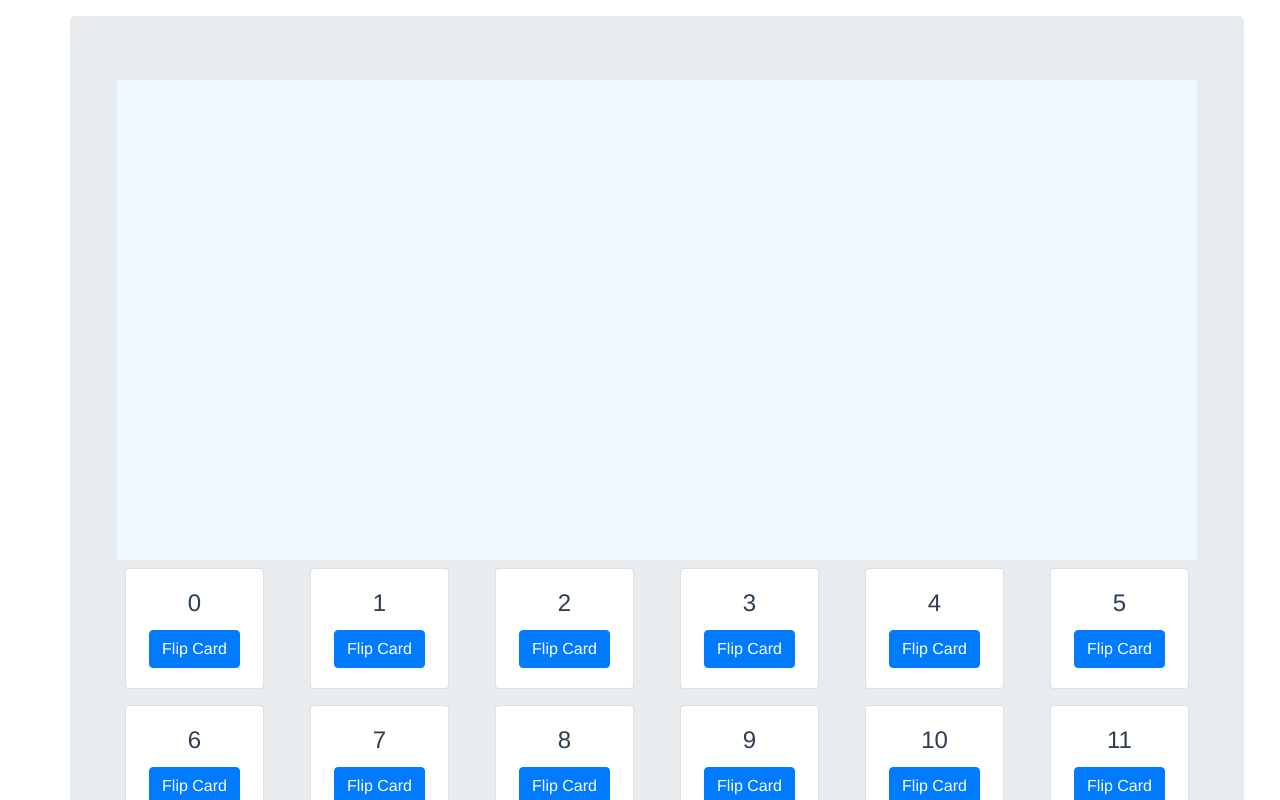
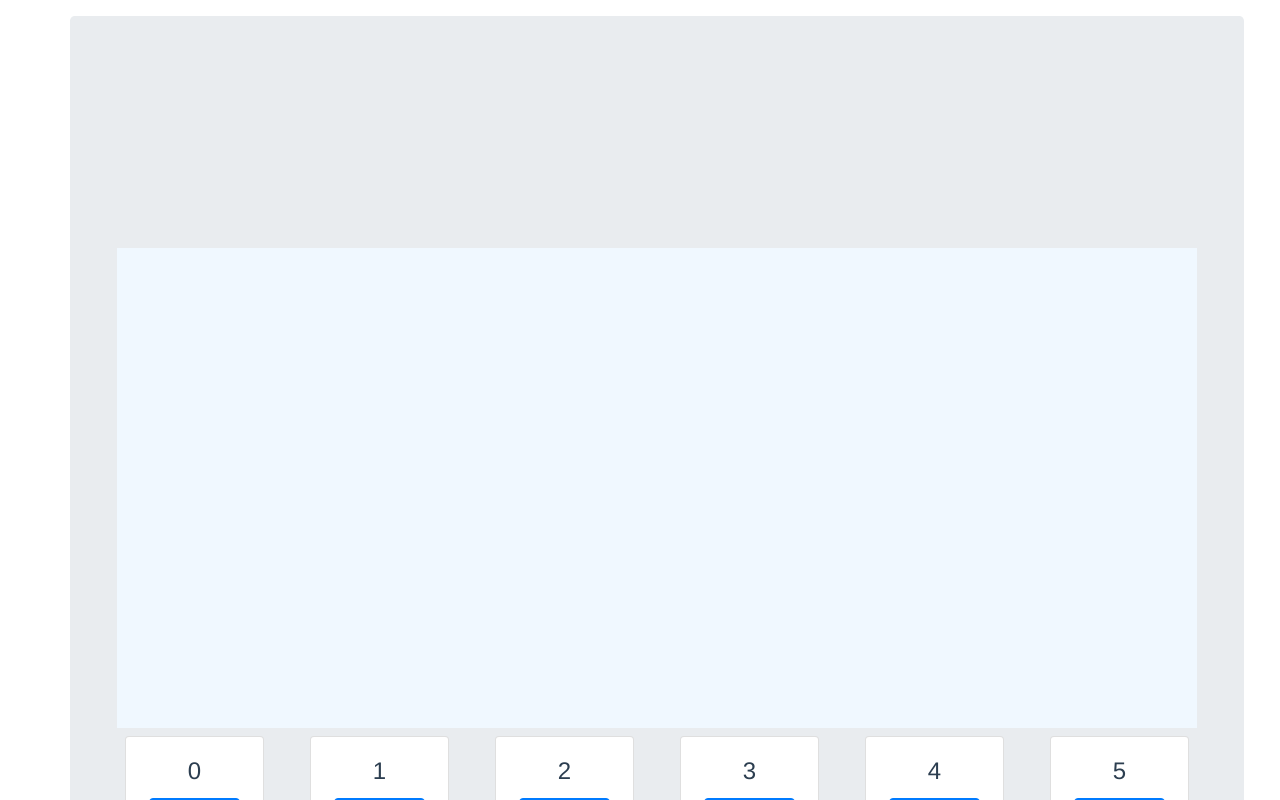
Before and after one commit to elm-suf/vue-googol, a Vue app: page / in a window 1280 px wide. Shown: the top 800 px of the page. Built offline with nearby package versions, Linux system fonts and the light colour scheme.

Commit message:
sharing data between siblings + $emit with event bus

```diff
--- a/src/App.vue
+++ b/src/App.vue
@@ -1,6 +1,6 @@
 <template>
     <div class="container" id="app">
-    <googol :numbers="numbers"/>
+        <googol :numbers="numbers" :current="current"/>
     </div>
 </template>
 
@@ -17,6 +17,7 @@ export default {
         },
         data() {
             return {
+                current: undefined,
                 numbers: Array(40)
                     .fill()
                     .map((num, index) => {
--- a/src/components/CardItem.vue
+++ b/src/components/CardItem.vue
@@ -8,19 +8,21 @@
         >
             <b-card-text :class="{hidden:item.hidden}">{{item.value}}</b-card-text>
 
-            <b-button @click="filpCard" variant="primary">Flip Card</b-button>
+            <b-button @click="flipCard" variant="primary">Flip Card</b-button>
         </b-card>
     </div>
 </template>
 
 <script>
+    import {bus} from '../main'
+
     export default {
         name: "CardItem",
         props: ["item"],
         methods: {
-            filpCard() {
-                console.log(this.item.i);
+            flipCard() {
                 this.item.hidden = false;
+                bus.$emit('flip', this.item);
             }
         }
     };
--- a/src/components/ChartComponent.vue
+++ b/src/components/ChartComponent.vue
@@ -8,18 +8,18 @@
             ></rect>
         </svg>
 
-<!--        <b-btn @click="startSimulation">START SIMULATION</b-btn>-->
+        <!--        <b-btn @click="startSimulation">START SIMULATION</b-btn>-->
     </div>
 </template>
 
 <script>
     import * as d3 from "d3";
 
-
     export default {
         name: "ChartComponent",
 
         props: ["dataset"],
+
         beforeMount() {
             console.log("created data", this.dataset);
 
@@ -51,13 +51,6 @@
                 y.domain([0, d3.max(this.dataset, d => d.value)]);
                 return {x, y};
             },
-            startSimulation() {
-                let current = 0;
-                let arr = Array();
-                setInterval(function () {
-                    alert("continue" + dataset);
-                }, 1000);
-            }
         }
 
     };
@@ -76,6 +69,11 @@
 
     .hidden {
         visibility: hidden;
+        display: none;
+    }
+
+    rect {
+        transition: all 5000ms ease;
     }
 
 </style>
--- a/src/components/GoogolGame.vue
+++ b/src/components/GoogolGame.vue
@@ -1,7 +1,7 @@
 <template>
     <b-row class="row justify-content-around">
         <b-jumbotron cols="12" id="googol">
-
+            <h1 class="current" :style="{fontSize: current.fontSize + 'px'}">{{current.value}}</h1>
             <b-col cols="12">
                 <chart-component :dataset="numbers"></chart-component>
             </b-col>
@@ -14,7 +14,7 @@
                            cols="2"
                            v-for="(item, index) in numbers"
                            :key="index">
-                        <card-item :item="item"></card-item>
+                        <card-item :item="item" :current="current"></card-item>
                     </b-col>
                 </b-row>
             </b-col>
@@ -26,6 +26,7 @@
 <script>
     import CardItem from "./CardItem.vue";
     import ChartComponent from "./ChartComponent.vue";
+    import {bus} from '../main'
 
     export default {
         name: "Googol",
@@ -33,11 +34,31 @@
         components: {
             CardItem,
             ChartComponent
+        },
+        created() {
+            bus.$on("flip", (payload) => {
+                console.log(payload.height)
+                this.current = payload;
+                this.current.fontSize = payload.height / 3;
+            })
+        },
+        data() {
+            return {
+                current: {}
+            }
         }
     };
 </script>
 
 <style>
+    h1 {
+        font-size: 320px;
+    }
+
+    .current {
+        height: 160px;
+    }
+
     #googol {
         height: 100%;
     }
--- a/src/main.js
+++ b/src/main.js
@@ -4,7 +4,9 @@ import BootstrapVue from 'bootstrap-vue'
 import 'bootstrap/dist/css/bootstrap.css'
 import 'bootstrap-vue/dist/bootstrap-vue.css'
 
-Vue.use(BootstrapVue)
+Vue.use(BootstrapVue);
+
+export const bus = new Vue();
 
 Vue.config.productionTip = false
 
```
Lines whose indentation alone changed are shown as unchanged.
